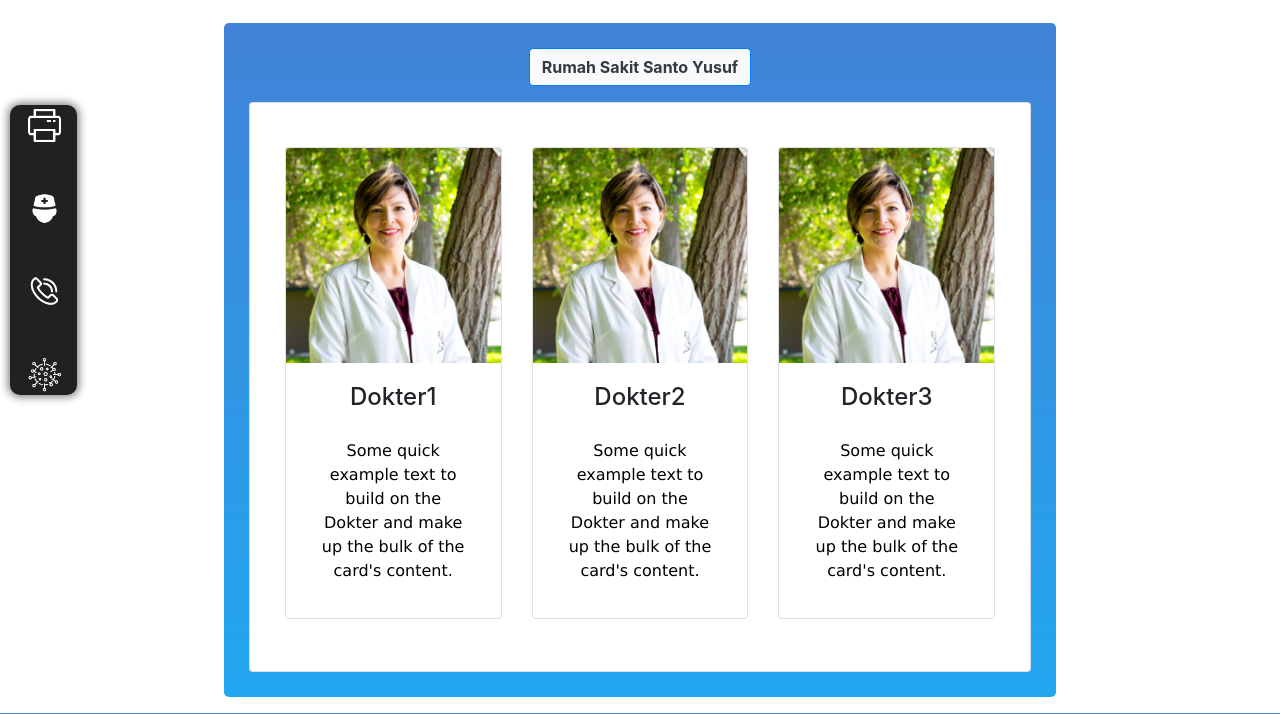
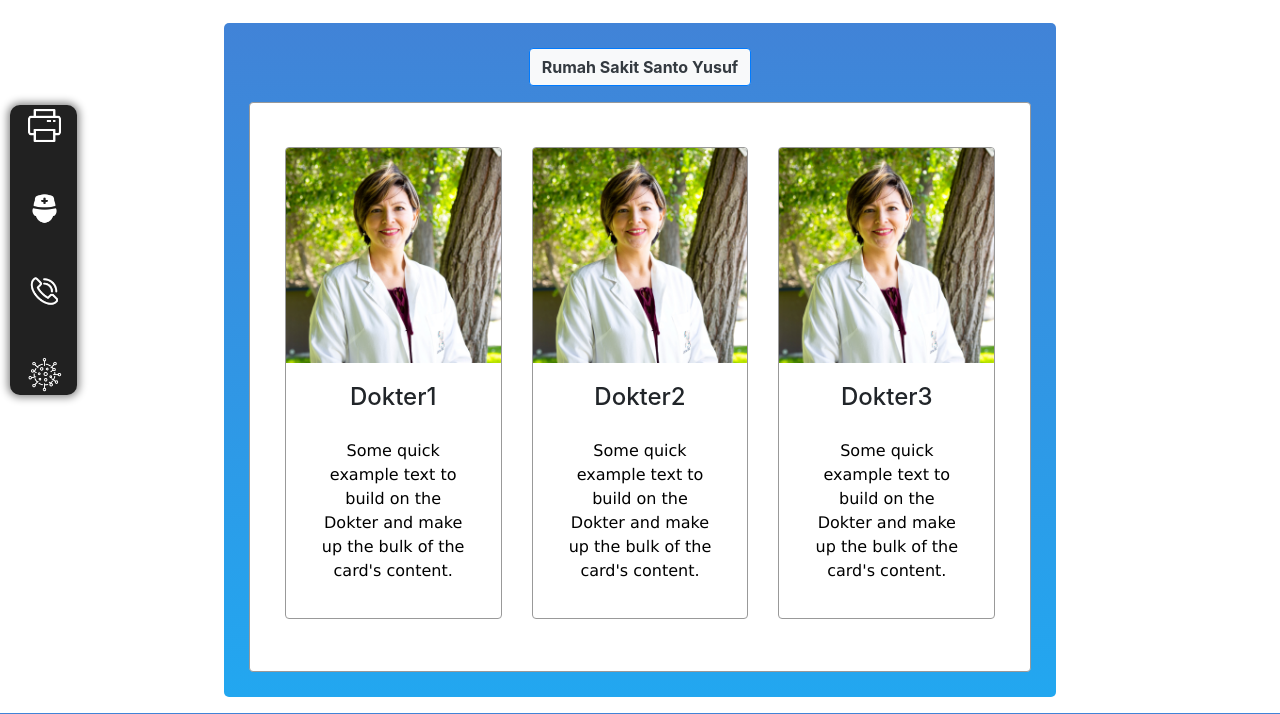
Before and after one commit to FlazeFy/MedStory, a CodeIgniter app: page /MedStory/ in a window 1280 px wide, after a click on "Rumah Sakit Santo Yusuf". Shown: the part 135-849 px from the top of the page. Run offline with CodeIgniter, Linux system fonts and the light colour scheme.

Commit message:
update view web page cari dokter

```diff
--- a/application/views/V_CariDokter.php
+++ b/application/views/V_CariDokter.php
@@ -17,6 +17,10 @@
 
         .card-text {
             color: #000;
+        }
+
+        .card {
+            border: 1px solid #999;
         }
     </style>
 </head>
```
